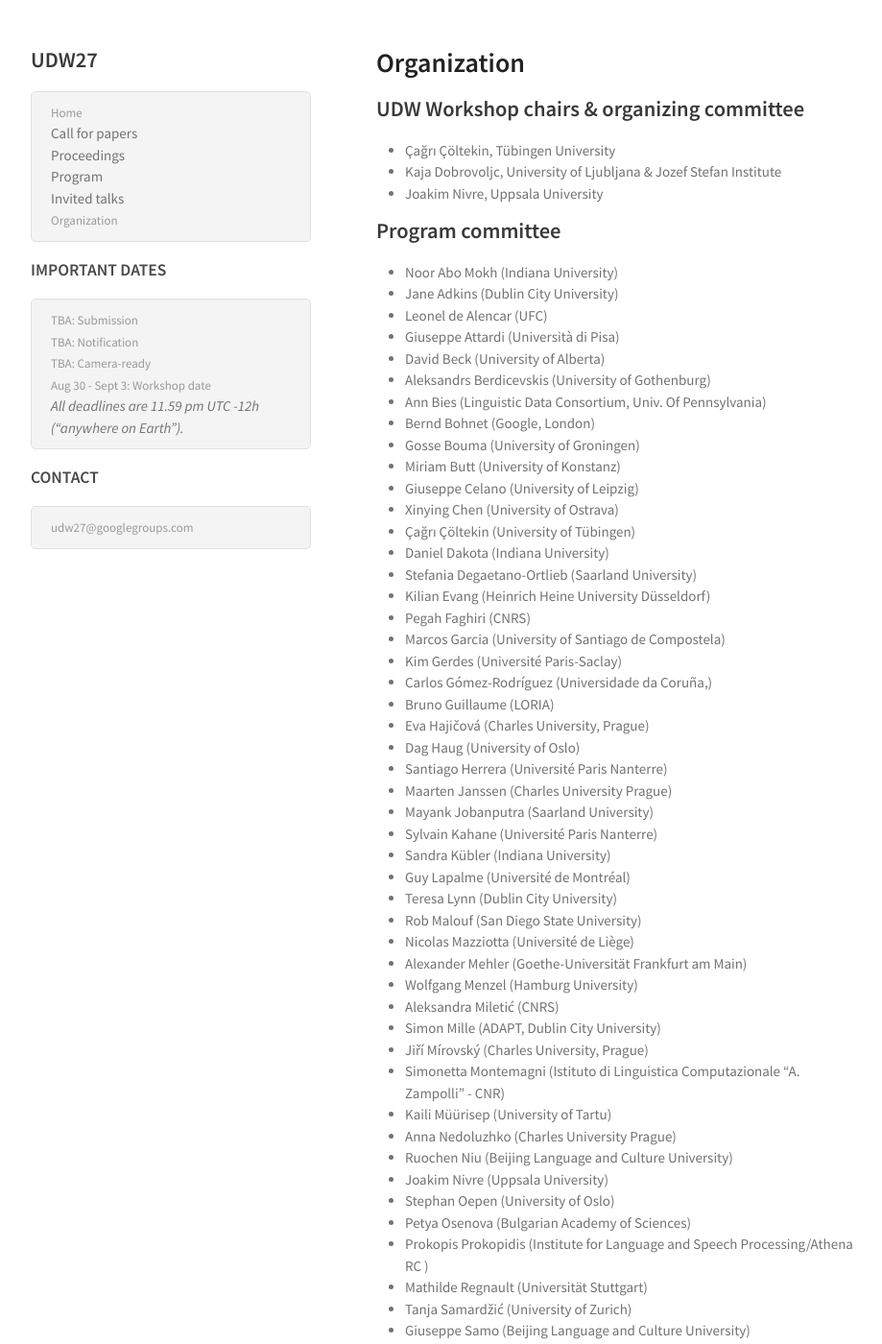
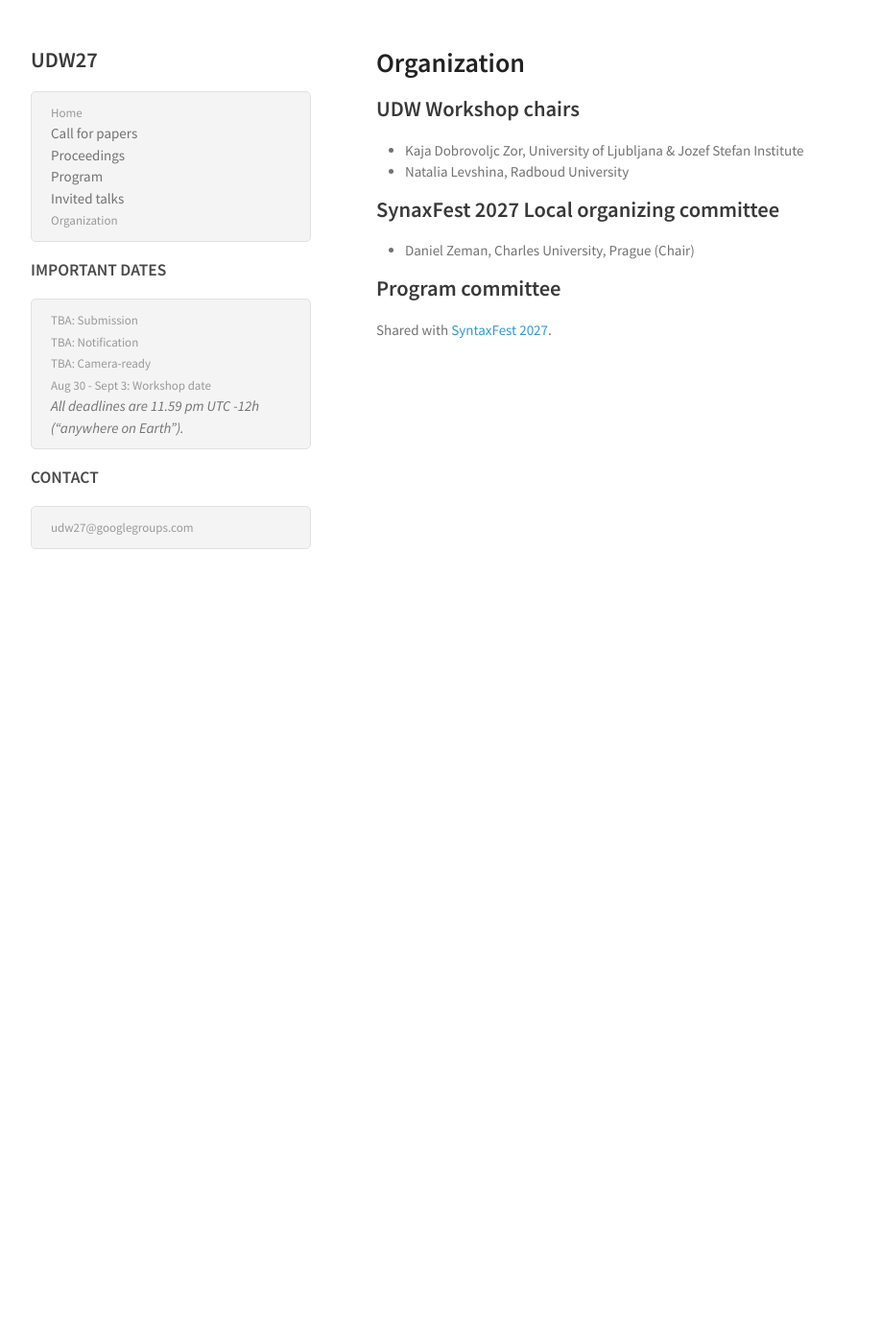
Before and after one commit to UniversalDependencies/udw27, a Jekyll site: the page built from organization.md, in a window 1280 px wide and 1400 px high. Shown: the whole window at 96% size, without its empty margins (178-1097 px from the left). Built offline with Jekyll 4.4.1, drawn with Linux system fonts in a browser that asks for light colours; some of the changed text lies outside the part shown.

Commit message:
Update organization.md

```diff
--- a/organization.md
+++ b/organization.md
@@ -5,75 +5,15 @@ title: Organization
 
 # Organization
 
-## UDW Workshop chairs & organizing committee
+## UDW Workshop chairs
 
-* Çağrı Çöltekin, Tübingen University
-* Kaja Dobrovoljc, University of Ljubljana & Jozef Stefan Institute
-* Joakim Nivre, Uppsala University
+* Kaja Dobrovoljc Zor, University of Ljubljana & Jozef Stefan Institute
+* Natalia Levshina, Radboud University
+
+## SynaxFest 2027 Local organizing committee
+
+* Daniel Zeman, Charles University, Prague (Chair)
 
 ## Program committee
 
-- Noor Abo Mokh (Indiana University)
-- Jane Adkins (Dublin City University)
-- Leonel de Alencar (UFC)
-- Giuseppe Attardi (Università di Pisa)
-- David Beck (University of Alberta)
-- Aleksandrs Berdicevskis (University of Gothenburg)
-- Ann Bies (Linguistic Data Consortium, Univ. Of Pennsylvania)
-- Bernd Bohnet (Google, London)
-- Gosse Bouma (University of Groningen)
-- Miriam Butt (University of Konstanz)
-- Giuseppe Celano (University of Leipzig)
-- Xinying Chen (University of Ostrava)
-- Çağrı Çöltekin (University of Tübingen)
-- Daniel Dakota (Indiana University)
-- Stefania Degaetano-Ortlieb (Saarland University)
-- Kilian Evang (Heinrich Heine University Düsseldorf)
-- Pegah Faghiri (CNRS)
-- Marcos Garcia (University of Santiago de Compostela)
-- Kim Gerdes (Université Paris-Saclay)
-- Carlos Gómez-Rodríguez (Universidade da Coruña,)
-- Bruno Guillaume (LORIA)
-- Eva Hajičová (Charles University, Prague)
-- Dag Haug (University of Oslo)
-- Santiago Herrera (Université Paris Nanterre)
-- Maarten Janssen (Charles University Prague)
-- Mayank Jobanputra (Saarland University)
-- Sylvain Kahane (Université Paris Nanterre)
-- Sandra Kübler (Indiana University)
-- Guy Lapalme (Université de Montréal)
-- Teresa Lynn (Dublin City University)
-- Rob Malouf (San Diego State University)
-- Nicolas Mazziotta (Université de Liège)
-- Alexander Mehler (Goethe-Universität Frankfurt am Main)
-- Wolfgang Menzel (Hamburg University)
-- Aleksandra Miletić (CNRS)
-- Simon Mille (ADAPT, Dublin City University)
-- Jiří Mírovský (Charles University, Prague)
-- Simonetta Montemagni (Istituto di Linguistica Computazionale “A. Zampolli” - CNR)
-- Kaili Müürisep (University of Tartu)
-- Anna Nedoluzhko (Charles University Prague)
-- Ruochen Niu (Beijing Language and Culture University)
-- Joakim Nivre (Uppsala University)
-- Stephan Oepen (University of Oslo)
-- Petya Osenova (Bulgarian Academy of Sciences)
-- Prokopis Prokopidis (Institute for Language and Speech Processing/Athena RC )
-- Mathilde Regnault (Universität Stuttgart)
-- Tanja Samardžić (University of Zurich)
-- Giuseppe Samo (Beijing Language and Culture University)
-- Nathan Schneider (Georgetown University)
-- Djamé Seddah (Sorbonne University)
-- Achim Stein (University of Stuttgart)
-- Luka Terčon (Faculty of Arts, University of Ljubljana)
-- Reut Tsarfaty (Open University of Israel)
-- Giulia Venturi (Istituto di Linguistica Computazionale “A. Zampolli” - CNR)
-- Veronika Vincze  (Hungarian Academy of Sciences)
-- Yaqin Wang (Guangdong University of Foreign Studies)
-- Pan Xiaxing (Huaqiao University)
-- Nianwen Xue (Brandeis University, Waltham)
-- Jianwei Yan (Zhejiang University)
-- Zdeněk Žabokrtský (Charles University)
-- Eva Zehentner (University of Zurich)
-- Amir Zeldes (Georgetown University)
-- Daniel Zeman (Charles University)
-- Heike Zinsmeister (University of Hamburg)
+Shared with [SyntaxFest 2027](https://syntaxfest.github.io/syntaxfest27/).
```
